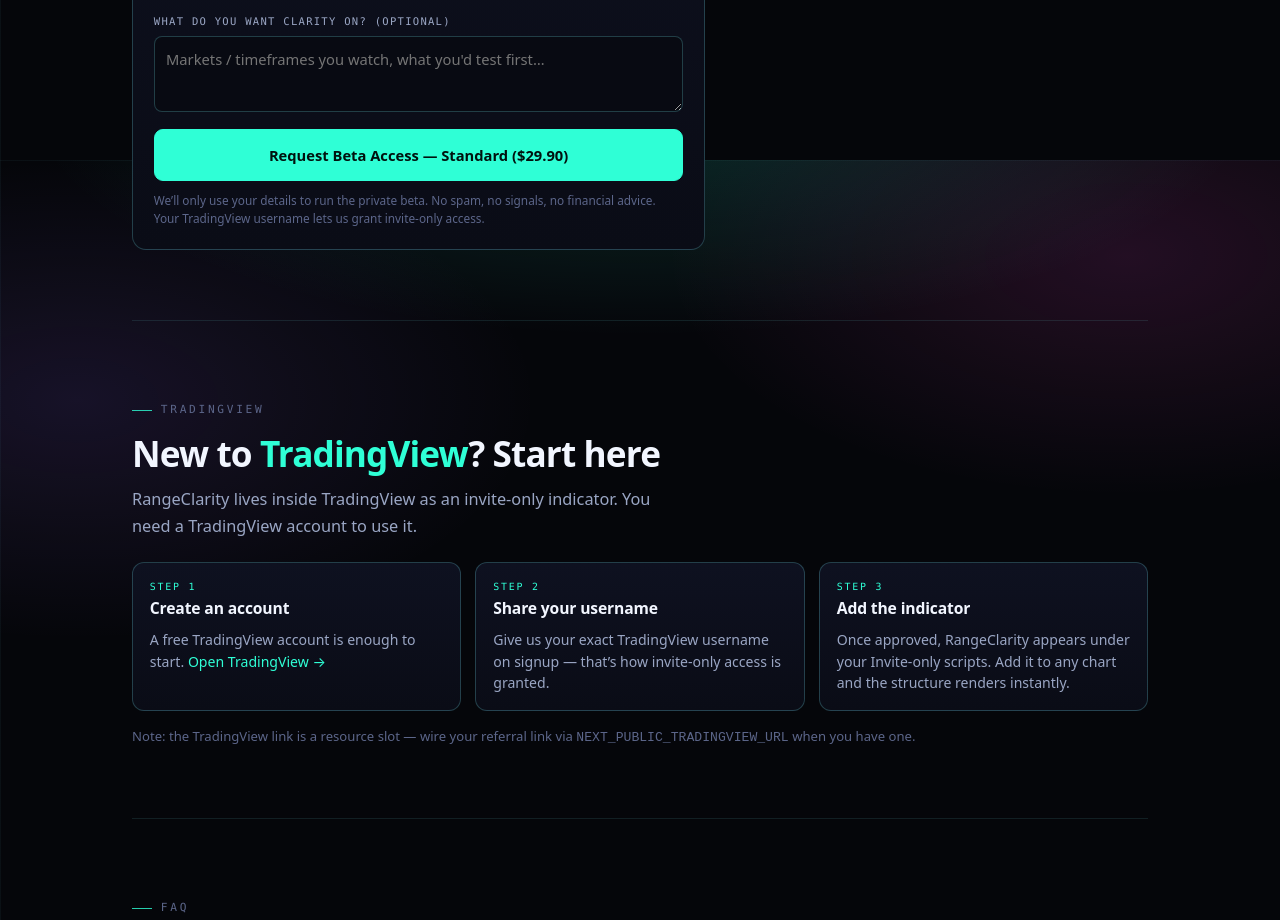
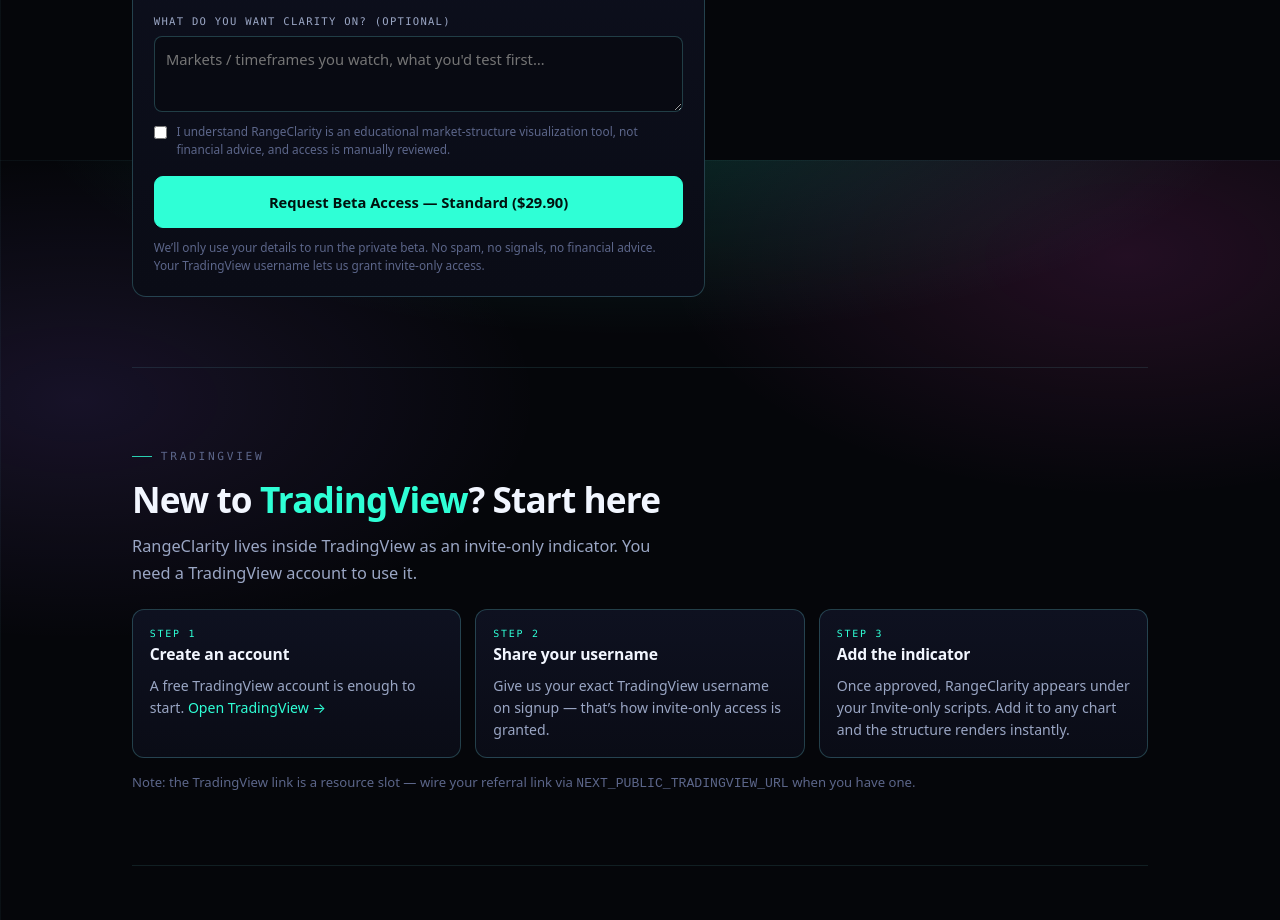
Before and after one commit to RangeClarity/rangeclarity, a Next.js app: page /beta in a window 1280 px wide. Shown: the part 2240-3160 px from the top of the page. Built offline with nearby package versions, Linux system fonts and the light colour scheme; no server answers.

Commit message:
Fix beta signup consent checkbox and send consent in POST

```diff
--- a/app/beta/BetaSignupForm.tsx
+++ b/app/beta/BetaSignupForm.tsx
@@ -15,6 +15,9 @@
   { value: "analyst", label: "Analyst / researcher" },
   { value: "other", label: "Other" },
 ];
+
+const CAPTURE_SUCCESS_MESSAGE =
+  "Your request was received. We'll review your TradingView username and manually add eligible users within 24-48 hours during beta.";
 
 export default function BetaSignupForm({
   initialPlan,
@@ -34,6 +37,7 @@
     tvUsername: "",
     userType: "swing_trader",
     notes: "",
+    consent: false,
     company: "", // honeypot
   });
 
@@ -47,6 +51,11 @@
     e.preventDefault();
     setStatus("submitting");
     setError("");
+    if (!form.consent) {
+      setError("Please confirm the access + disclaimer checkbox.");
+      setStatus("error");
+      return;
+    }
     try {
       const res = await fetch("/api/beta-signup", {
         method: "POST",
@@ -55,13 +64,12 @@
       });
       const data = await res.json();
       if (!res.ok || !data.ok) {
-        setError(data.error ?? "Something went wrong. Please try again.");
+        setError(data.error ?? "Something went wrong. Please try again, or contact support.");
         setStatus("error");
         return;
       }
 
-      let nextMessage =
-        "You're registered. A founder will confirm your beta access shortly.";
+      const nextMessage = CAPTURE_SUCCESS_MESSAGE;
       let link: string | null = null;
       try {
         const co = await fetch("/api/beta-checkout", {
@@ -71,23 +79,20 @@
         });
         const coData = await co.json();
         if (coData?.result?.mode === "manual") {
-          nextMessage = coData.result.message;
           link = coData.result.paymentLink ?? null;
         } else if (coData?.result?.mode === "redirect" && coData.result.url) {
           window.location.href = coData.result.url;
           return;
-        } else if (coData?.error) {
-          nextMessage = coData.error;
         }
       } catch {
-        /* checkout is best-effort; the signup is already saved */
+        /* Checkout is best-effort after server-confirmed capture. */
       }
 
       setMessage(nextMessage);
       setPaymentLink(link);
       setStatus("success");
     } catch {
-      setError("Network error. Please try again.");
+      setError("Something went wrong. Please try again, or contact support.");
       setStatus("error");
     }
   }
@@ -98,7 +103,7 @@
       <div className={styles.form}>
         <div className={styles.successCard}>
           <div className={styles.tick}>&#10003;</div>
-          <h3>Your spot is reserved</h3>
+          <h3>Request received</h3>
           <p>{message}</p>
           {paymentLink && (
             <div style={{ marginTop: "0.9rem" }}>
@@ -204,6 +209,23 @@
         </label>
       </div>
 
+      <label
+        className={styles.consent}
+        style={{ display: "flex", gap: "0.6rem", alignItems: "flex-start", cursor: "pointer" }}
+      >
+        <input
+          type="checkbox"
+          checked={form.consent}
+          onChange={(e) => setForm((f) => ({ ...f, consent: e.target.checked }))}
+          style={{ marginTop: "0.2rem", flex: "none" }}
+          required
+        />
+        <span>
+          I understand RangeClarity is an educational market-structure visualization tool, not
+          financial advice, and access is manually reviewed.
+        </span>
+      </label>
+
       {status === "error" && <div className={styles.error}>{error}</div>}
 
       <div className={styles.submitRow}>
```
